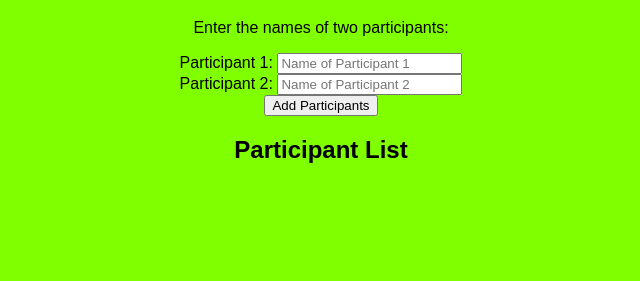
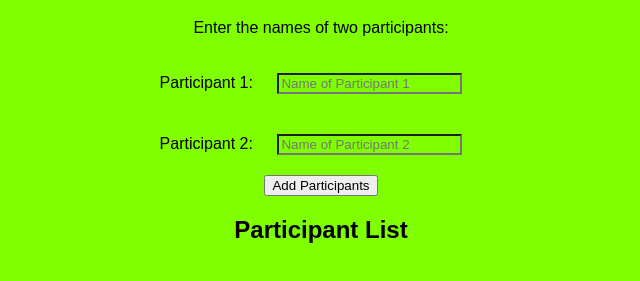
Before and after one commit to 1024566548929663/1024566548929663.github.io, a plain HTML site: page index.html in a window 1280 px wide. Shown: the part 61-342 px from the top of the page, without its empty margins (319-959 px from the left). Drawn offline with Linux system fonts and the light colour scheme.

Commit message:
inputcolor

```diff
--- a/index.html
+++ b/index.html
@@ -6,6 +6,10 @@
         body {
             font-family: Arial, sans-serif;
             text-align: center;
+            background-color: chartreuse;
+            margin: 20px;
+        }
+        input{
             background-color: chartreuse;
             margin: 20px;
         }
```
